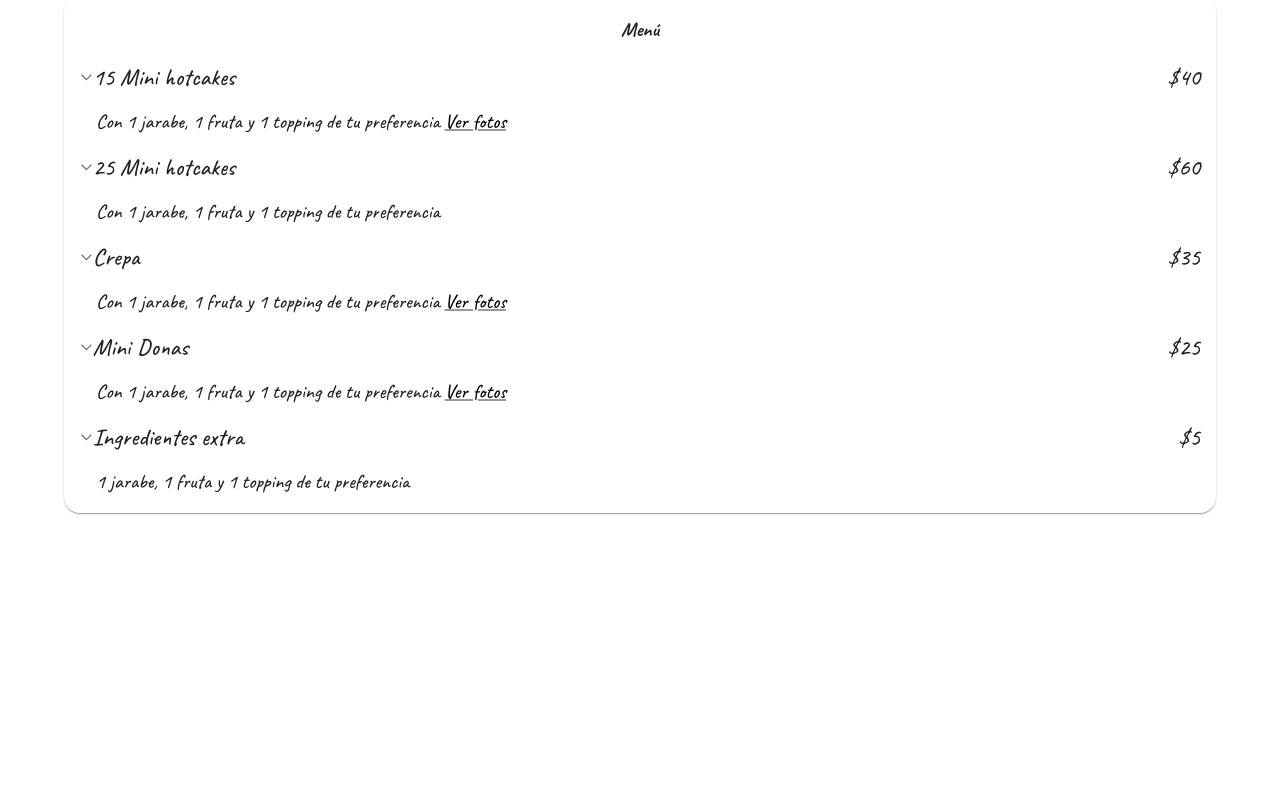
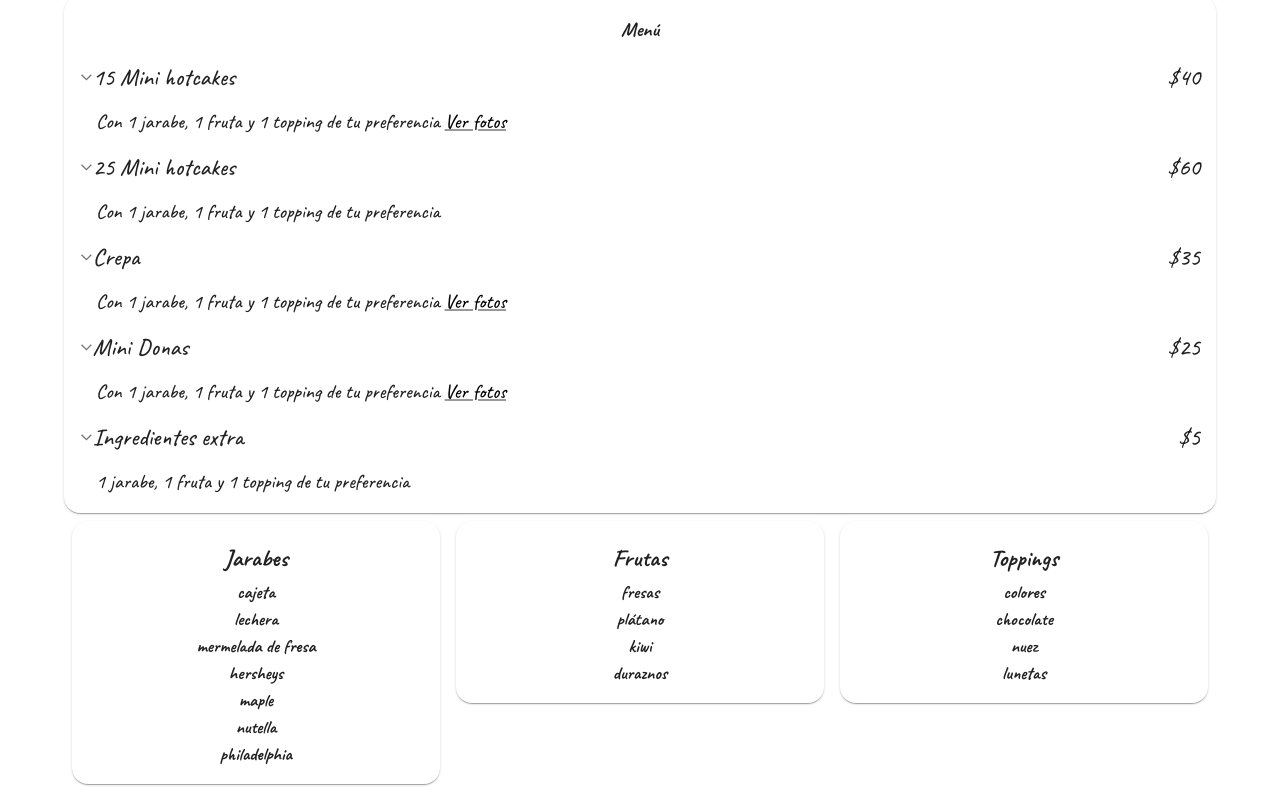
Before and after one commit to jesuseusse/aromitas, a React (Vite) app: page / in a window 1280 px wide. Shown: the part 520-1320 px from the top of the page. Before the commit the page ends 1041 px from the top, so only its background shows below. Built offline with nearby package versions, Linux system fonts and the light colour scheme.

Commit message:
ingredientes added

```diff
--- /dev/null
+++ b/src/data/ingredients.json
@@ -0,0 +1,13 @@
+{
+	"jarabes": [
+		"cajeta",
+		"lechera",
+		"mermelada de fresa",
+		"hersheys",
+		"maple",
+		"nutella",
+		"philadelphia"
+	],
+	"toppings": ["colores", "chocolate", "nuez", "lunetas"],
+	"frutas": ["fresas", "plátano", "kiwi", "duraznos"]
+}
--- a/src/pages/Home.tsx
+++ b/src/pages/Home.tsx
@@ -8,6 +8,7 @@ import Carousel from 'react-material-ui-carousel';
 import { ArrowBackIosNew, ArrowForwardIos } from '@mui/icons-material';
 import { useState } from 'react';
 import menu from '../data/menu.json';
+import ingredients from '../data/ingredients.json';
 
 interface MenuItemProps {
 	title: string;
@@ -133,6 +134,89 @@ export const Home = () => {
 					);
 				})}
 			</Paper>
+			<Ingredientes />
 		</Container>
 	);
 };
+
+export function Ingredientes() {
+	return (
+		<Grid container>
+			<Grid item xs={4}>
+				<Paper
+					elevation={1}
+					sx={{
+						padding: 2,
+						margin: 1,
+						overflow: 'auto',
+						borderRadius: '16px'
+					}}
+				>
+					<Typography
+						variant='subtitle1'
+						sx={{ textAlign: 'center', fontWeight: 'bold', fontSize: 24 }}
+					>
+						Jarabes
+					</Typography>
+					{ingredients.jarabes.map(ing => (
+						<Typography
+							sx={{ textAlign: 'center', fontWeight: 'bold', fontSize: 18 }}
+						>
+							{ing}
+						</Typography>
+					))}
+				</Paper>
+			</Grid>
+			<Grid item xs={4}>
+				<Paper
+					elevation={1}
+					sx={{
+						padding: 2,
+						margin: 1,
+						overflow: 'auto',
+						borderRadius: '16px'
+					}}
+				>
+					<Typography
+						variant='subtitle1'
+						sx={{ textAlign: 'center', fontWeight: 'bold', fontSize: 24 }}
+					>
+						Frutas
+					</Typography>
+					{ingredients.frutas.map(ing => (
+						<Typography
+							sx={{ textAlign: 'center', fontWeight: 'bold', fontSize: 18 }}
+						>
+							{ing}
+						</Typography>
+					))}
+				</Paper>
+			</Grid>
+			<Grid item xs={4}>
+				<Paper
+					elevation={1}
+					sx={{
+						padding: 2,
+						margin: 1,
+						overflow: 'auto',
+						borderRadius: '16px'
+					}}
+				>
+					<Typography
+						variant='subtitle1'
+						sx={{ textAlign: 'center', fontWeight: 'bold', fontSize: 24 }}
+					>
+						Toppings
+					</Typography>
+					{ingredients.toppings.map(ing => (
+						<Typography
+							sx={{ textAlign: 'center', fontWeight: 'bold', fontSize: 18 }}
+						>
+							{ing}
+						</Typography>
+					))}
+				</Paper>
+			</Grid>
+		</Grid>
+	);
+}
```
